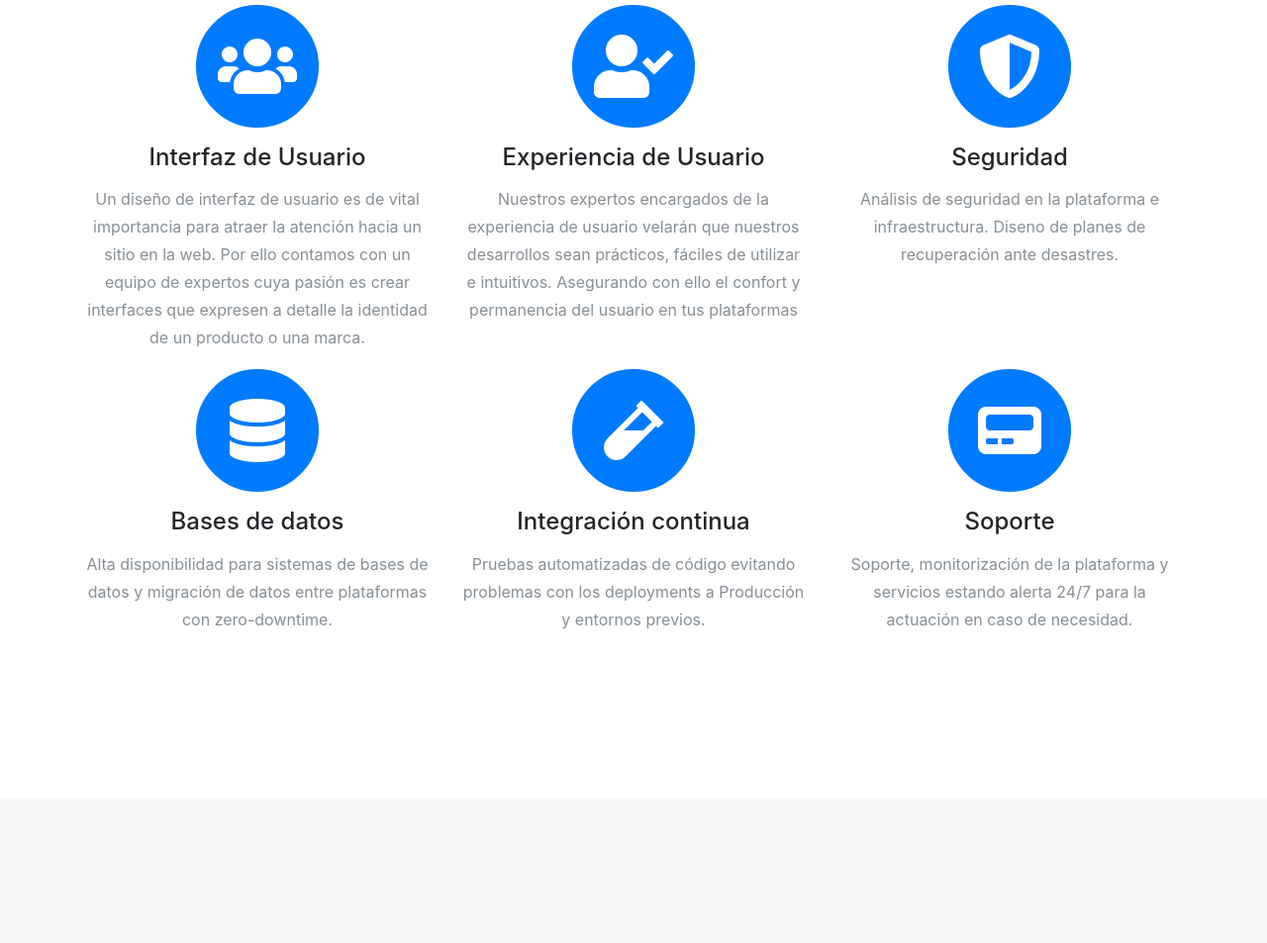
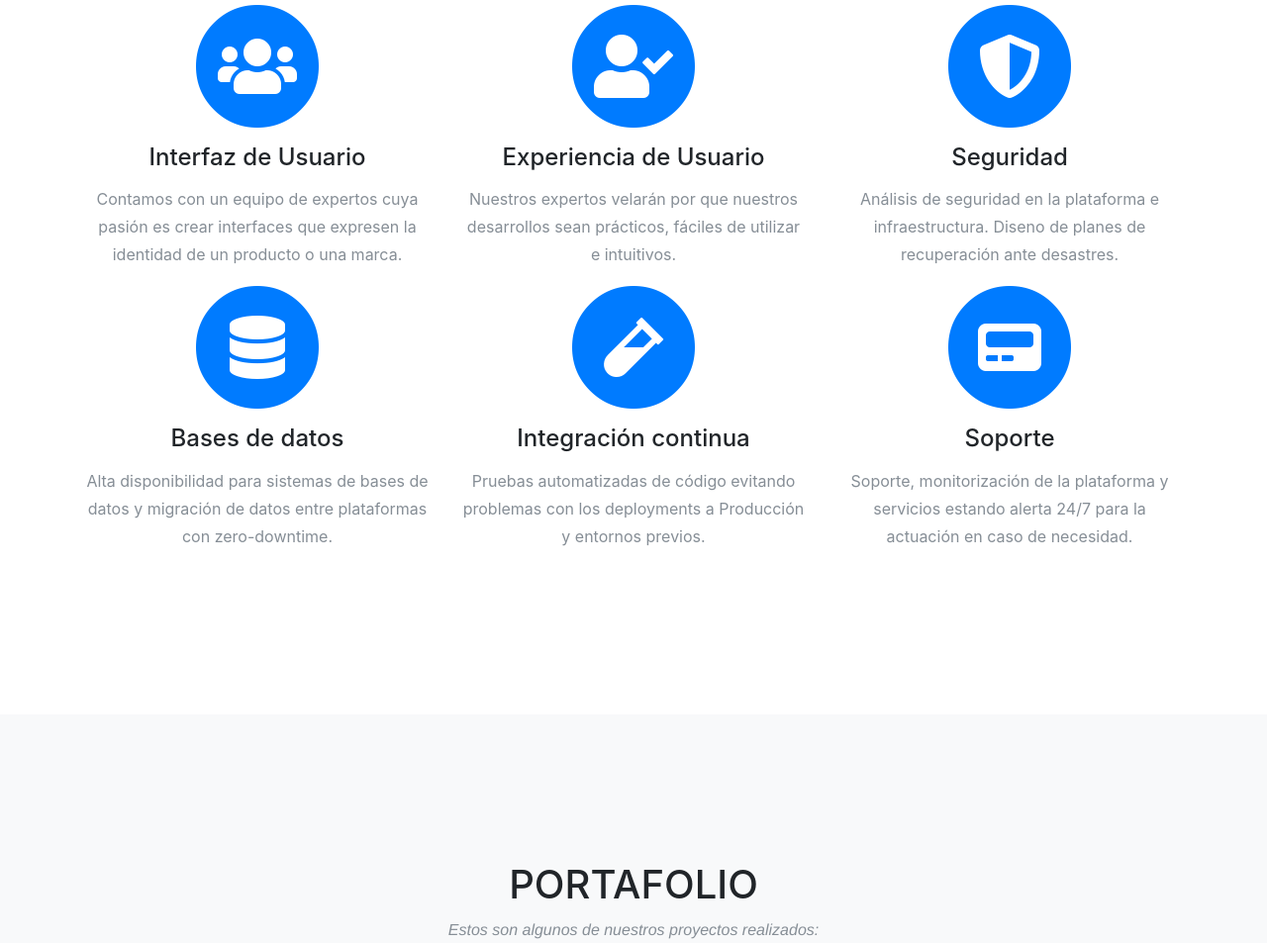
Before and after one commit to igayoso/workylab.com, a website with bundled scripts: page index.html in a window 1280 px wide. Shown: the part 1964-2917 px from the top of the page at 99% size. Built offline with nearby package versions, Linux system fonts and the light colour scheme; a web font is replaced by a local one.

Commit message:
Set services text.

```diff
--- a/index.html
+++ b/index.html
@@ -184,9 +184,8 @@
             </span>
             <h4 class="service-heading">Interfaz de Usuario</h4>
             <p class="text-muted">
-              Un diseño de interfaz de usuario es de vital importancia para atraer la atención
-              hacia un sitio en la web. Por ello contamos con un equipo de expertos cuya pasión
-              es crear interfaces que expresen a detalle la identidad de un producto o una marca.
+              Contamos con un equipo de expertos cuya pasión
+              es crear interfaces que expresen la identidad de un producto o una marca.
             </p>
           </div>
           <div class="col-md-4">
@@ -196,9 +195,8 @@
             </span>
             <h4 class="service-heading">Experiencia de Usuario</h4>
             <p class="text-muted">
-              Nuestros expertos encargados de la experiencia de usuario velarán que nuestros
-              desarrollos sean prácticos, fáciles de utilizar e intuitivos. Asegurando con ello el
-              confort y permanencia del usuario en tus plataformas
+              Nuestros expertos velarán por que nuestros desarrollos sean
+              prácticos, fáciles de utilizar e intuitivos.
             </p>
           </div>
           <div class="col-md-4">
```
